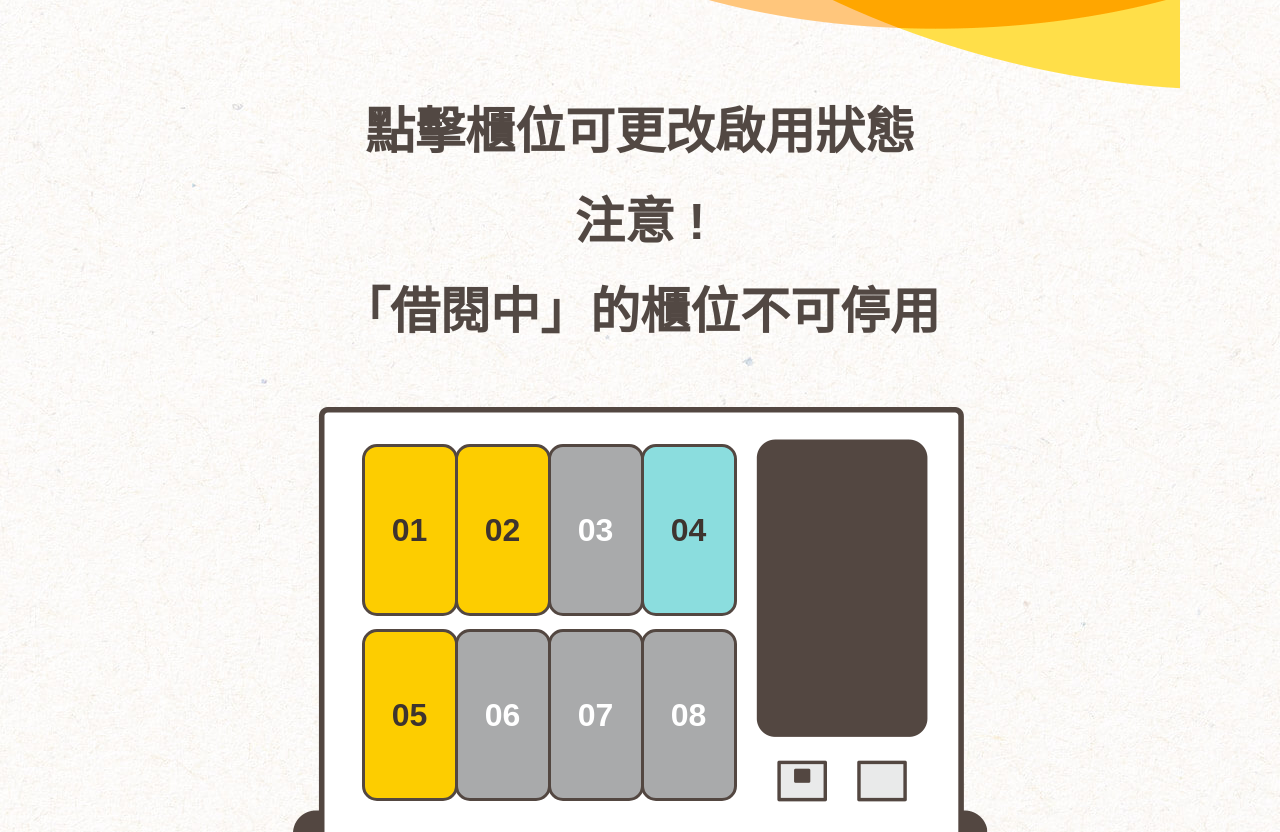
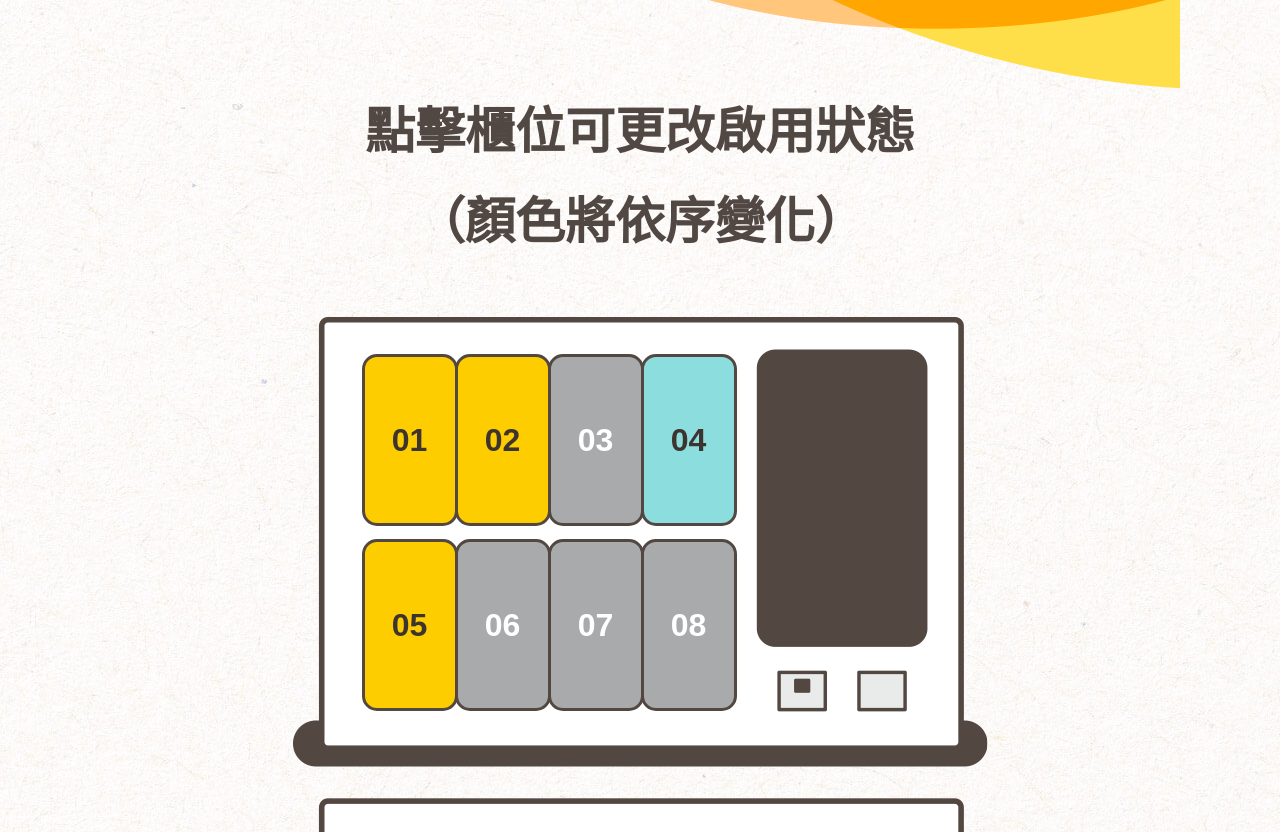
Before and after one commit to HywebU00/2024_gaze, a plain HTML site: page portrait/2-10.Admin_setting.html in a window 1280 px wide. Shown: the part 113-945 px from the top of the page. Drawn offline with Linux system fonts and the light colour scheme; a web font is replaced by a local one.

Commit message:
修改文案及CSS

```diff
--- a/portrait/2-10.Admin_setting.html
+++ b/portrait/2-10.Admin_setting.html
@@ -17,9 +17,7 @@
           <!-- 上方文字 start -->
           <div class="topText setting">
             <div class="text">
-              點擊櫃位可更改啟用狀態<br />
-              注意 !<br />
-              「借閱中」的櫃位不可停用
+              點擊櫃位可更改啟用狀態<br />（顏色將依序變化）
             </div>
           </div>
           <!-- 上方文字 end -->
--- a/portrait/scss/style.scss
+++ b/portrait/scss/style.scss
@@ -576,7 +576,7 @@ body {
       justify-content: center;
       width: 100%;
       gap: 55px;
-      bottom: -70px;
+      bottom: -80px;
       div {
         font-size: 33px;
         font-weight: 600;
@@ -608,7 +608,7 @@ body {
       width: 695px;
       height: 451px;
       background: url(../images/case_bgTop.png) 0 0;
-      margin-bottom: 7px;
+      margin-bottom: 30px;
     }
     .case2 {
       position: relative;
```
Also changed, not shown: landscape/2-10.Admin_setting.html (+1 -3 lines), portrait/css/style.css, 1 other file.
